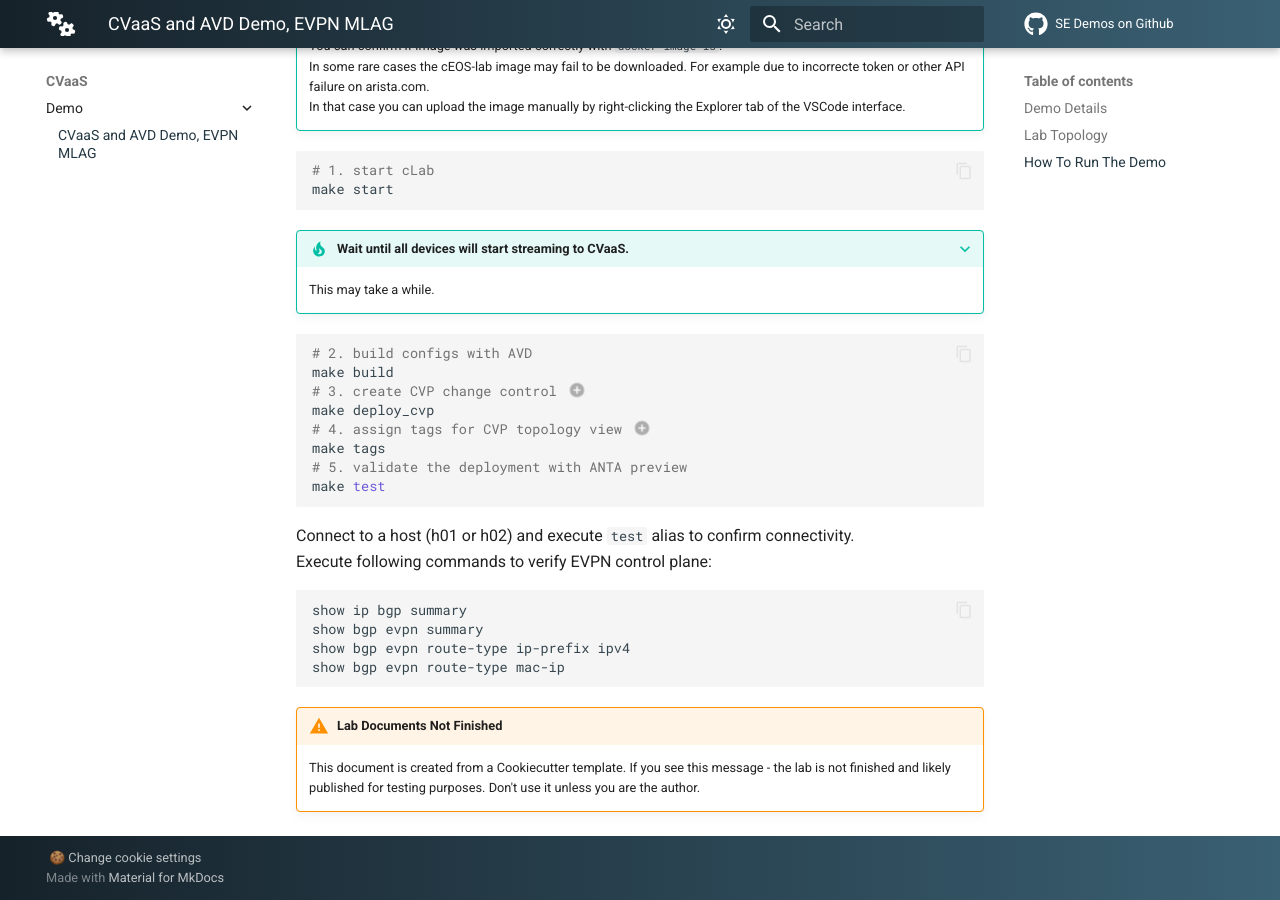
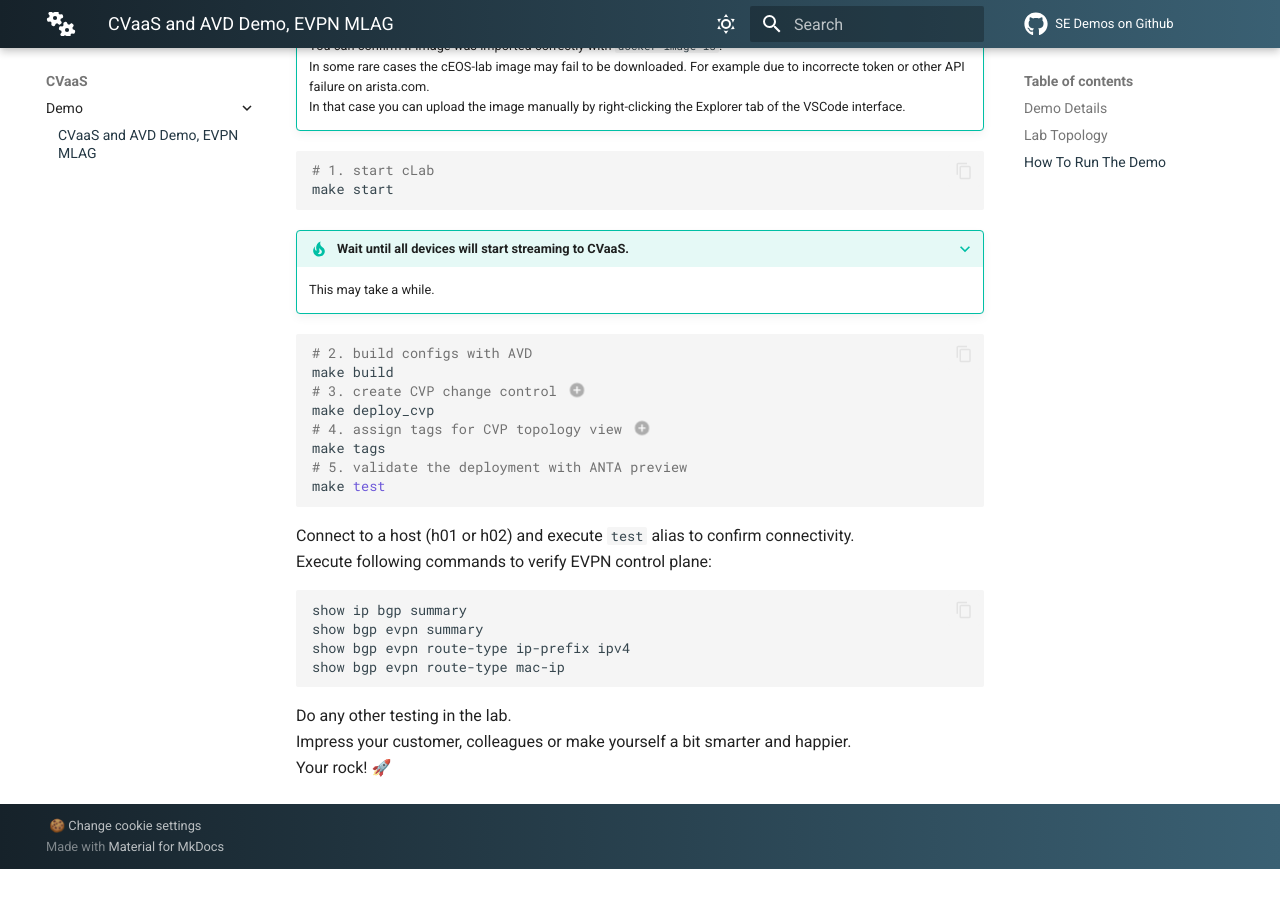
Before and after one commit to arista-netdevops-community/one-click-se-demos, an MkDocs documentation site: the page built from docs/cvaas-cvaas-and-avd-demo--evpn-mlag/cvaas-cvaas-and-avd-demo--evpn-mlag.md, in a window 1280 px wide and 900 px high, scrolled down 1243 px. Built offline with MkDocs 1.6.1 and Material for MkDocs 9.7.7, drawn with Linux system fonts in a browser that asks for light colours; plug-ins that fetch from the network failed and are left out; comment, search, counter and statistics services are not loaded; after the commit the page ends 2112 px from its top, so only the background shows below that.

Commit message:
update docs

````diff
--- a/docs/cvaas-cvaas-and-avd-demo--evpn-mlag/cvaas-cvaas-and-avd-demo--evpn-mlag.md
+++ b/docs/cvaas-cvaas-and-avd-demo--evpn-mlag/cvaas-cvaas-and-avd-demo--evpn-mlag.md
@@ -65,8 +65,6 @@
 show bgp evpn route-type mac-ip
 ```
 
-!!! Warning "Lab Documents Not Finished"
-
-    This document is created from a Cookiecutter template.
-    If you see this message - the lab is not finished and likely published for testing purposes.
-    Don't use it unless you are the author.
+Do any other testing in the lab.
+Impress your customer, colleagues or make yourself a bit smarter and happier.
+Your rock! 🚀
````
